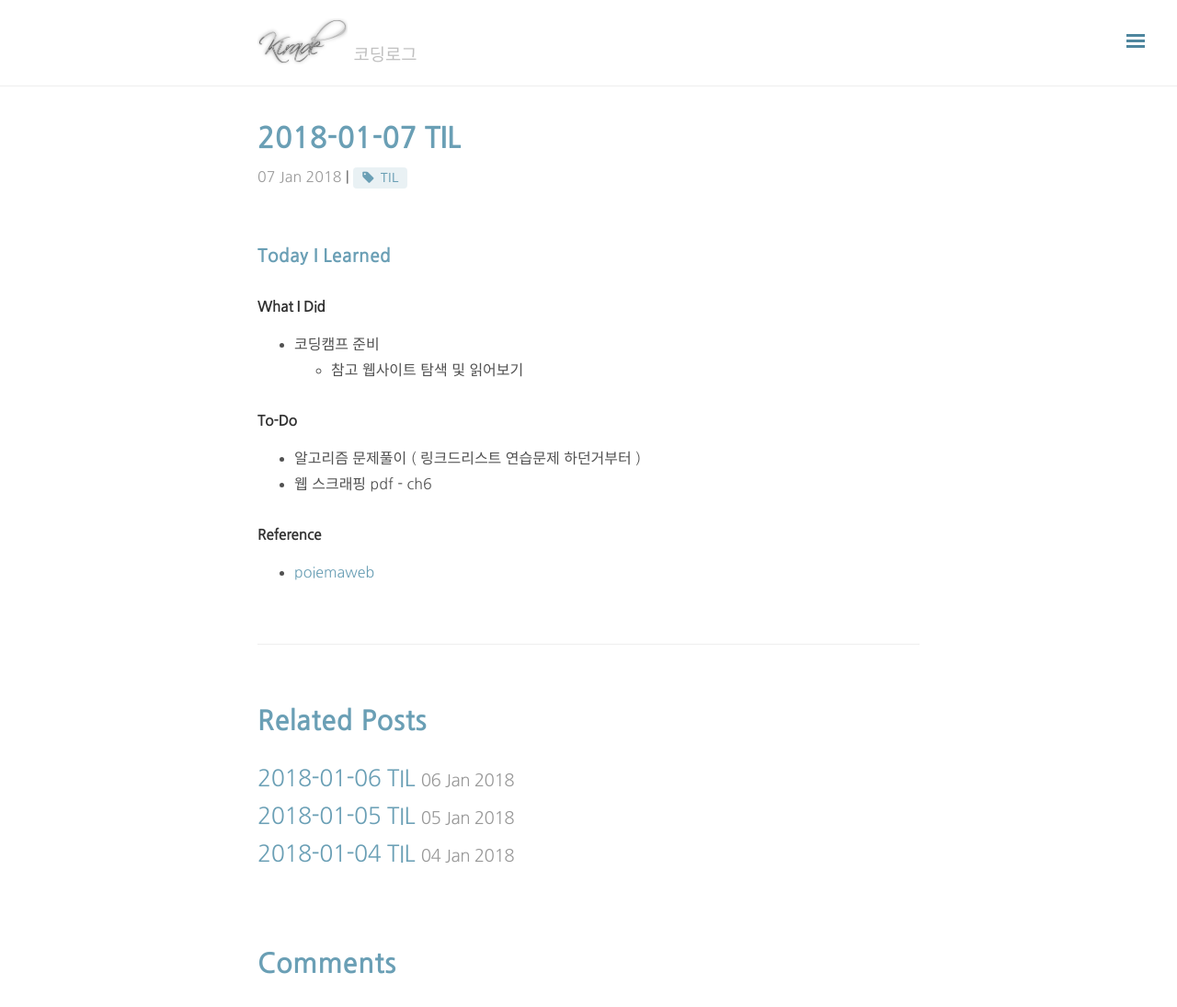
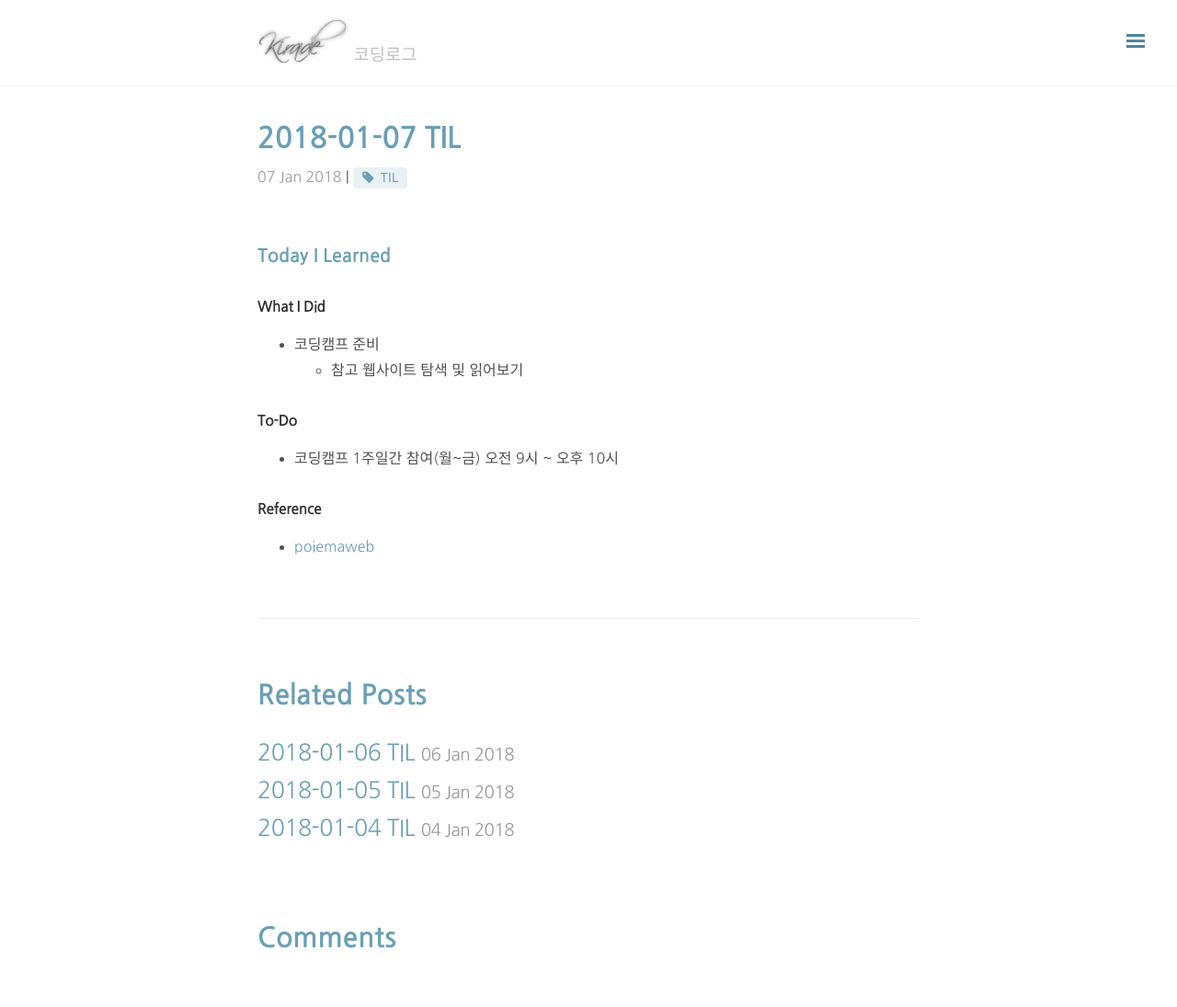
Before and after one commit to Kirade/kirade.github.io.old, a Jekyll site: the page built from _posts/2018/01/2018-01-07-2018-01-07-til.markdown, in a window 1280 px wide and 1095 px high. Shown: the whole window at 92% size. Built offline with Jekyll 4.4.1, drawn with Linux system fonts in a browser that asks for light colours; nearby versions of some CDN libraries; comment, search, counter and statistics services are not loaded.

Commit message:
Fix post - TIL

```diff
--- a/_posts/2018/01/2018-01-07-2018-01-07-til.markdown
+++ b/_posts/2018/01/2018-01-07-2018-01-07-til.markdown
@@ -15,8 +15,7 @@ tag: TIL
 
 ### To-Do
 
-* 알고리즘 문제풀이 ( 링크드리스트 연습문제 하던거부터 )
-* 웹 스크래핑 pdf - ch6
+* 코딩캠프 1주일간 참여(월~금) 오전 9시 ~ 오후 10시
 
 
 ### Reference
```
